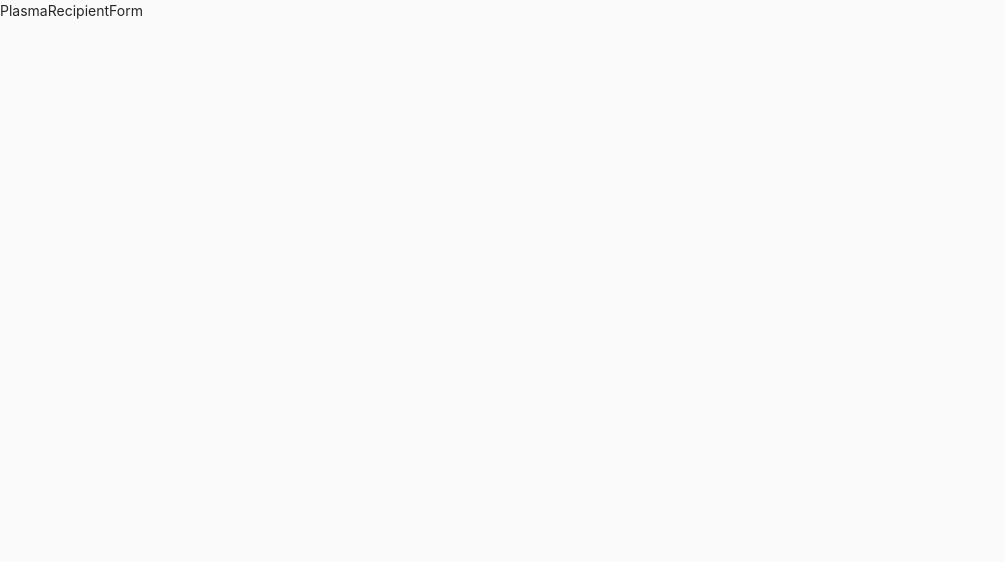
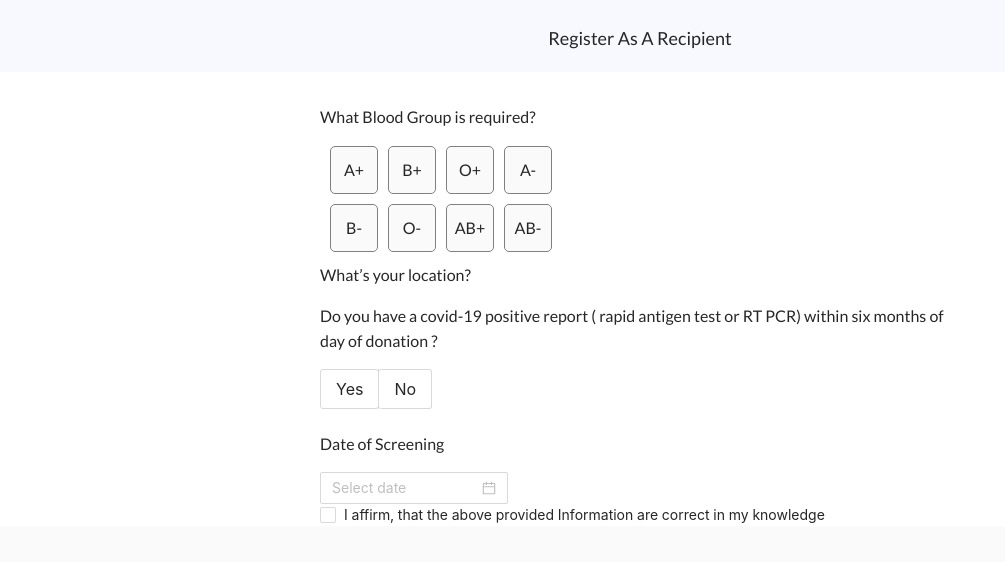
Before and after one commit to Souro-23/covidcareapp, a React (Create React App) app: page /register/recipient in a window 1280 px wide. Shown: the top 562 px of the page, without its empty margins (0-1005 px from the left). Built offline with nearby package versions, Linux system fonts and the light colour scheme.

Commit message:
Registration in process

```diff
--- a/src/Containers/Home/Home.js
+++ b/src/Containers/Home/Home.js
@@ -43,7 +43,7 @@ export default function Home(props) {
                     <div className={classes.actionCard}>
                         <h1>Relax!</h1>
                         <p > Let us know what you’re looking for?</p>
-                        <Button block className={classes.actionButton}>
+                        <Button onClick={()=>changeRoute("register/recipient")} block className={classes.actionButton}>
                             I am looking for Plasma Donors
                         </Button>
                         <Button block className={classes.actionButton2}>
@@ -120,7 +120,6 @@ export default function Home(props) {
 
                         {/* Code of eligibility conformation */}
 
-
                         <br/><br/><br/><br/>
                         <Button onClick={()=>changeRoute("register/donor")} block className={classes.actionButton}>
                            Yes, I am eligible
--- /dev/null
+++ b/src/Containers/RecipientRegistration/After/AfterForm.js
@@ -0,0 +1,80 @@
+import React, { useState } from "react";
+import classes from "../RecipientRegistration.module.css";
+import { Row,Radio,Checkbox, Col, DatePicker } from "antd";
+
+
+
+const bloodGroup = ["A+", "B+", "O+", "A-", "B-", "O-", "AB+", "AB-"];
+
+
+
+export default function AfterForm() {
+
+
+  const [selected, setSelected] = useState(-1);
+  const onSelect = (val) => {
+    console.log(val, "hello", selected);
+    setSelected(val);
+  };
+  function onChange(date, dateString) {
+    console.log(date, dateString);
+  }
+  function onChange(e) {
+    console.log(`checked = ${e.target.checked}`);
+  }
+  return (
+    <div className={classes.after}>
+      <Row justify='center'>
+        <Col md={12} xs={20}>
+          <div className={classes.bloodGroupContainer}>
+            <p>What Blood Group is required?</p>
+            <div className={classes.bloodGroups}>
+              {bloodGroup.map((bg, index) => {
+                if (index < 4)
+                  return (
+                    <div
+                      onClick={() => onSelect(index)}
+                      className={
+                        selected === index
+                          ? `${classes.bloodGroup} ${classes.selected}`
+                          : `${classes.bloodGroup}`
+                      }>
+                      <p>{bg}</p>
+                    </div>
+                  )
+              })}
+            </div>
+            <div className={classes.bloodGroups}>
+              {bloodGroup.map((bg, index) => {
+                if (index > 3)
+                  return (
+                    <div
+                      onClick={() => onSelect(index)}
+                      className={
+                        selected === index
+                          ? `${classes.bloodGroup} ${classes.selected}`
+                          : `${classes.bloodGroup}`
+                      }>
+                      <p>{bg}</p>
+                    </div>
+                  )
+              })}
+            </div>
+            <p>What’s your location?</p>
+            <p>Do you have a covid-19 positive report ( rapid antigen test or RT PCR) within six months of day of donation ?</p>
+            <Radio.Group defaultValue="a" size="large">
+              <Radio.Button className={classes.covidPositive}  value={true}>Yes</Radio.Button>
+              <Radio.Button className={classes.covidPositive} value={false}>No</Radio.Button>
+            </Radio.Group>
+            <br/><br/>
+            <p>Date of Screening</p>
+            <DatePicker onChange={onChange} />
+            <br/>
+            <Checkbox className={classes.checkbox} onChange={onChange}>I affirm, that the above provided Information are correct in my knowledge</Checkbox>
+
+          </div>
+        </Col>
+      </Row>
+    </div>
+  );
+}
--- /dev/null
+++ b/src/Containers/RecipientRegistration/Before/BeforeForm.js
@@ -0,0 +1,5 @@
+import React from "react";
+
+export default function BeforeForm() {
+  return <div>Before</div>;
+}
--- a/src/Containers/RecipientRegistration/RecipientRegistration.js
+++ b/src/Containers/RecipientRegistration/RecipientRegistration.js
@@ -1,9 +1,26 @@
-import React from 'react'
+import React, { useState } from "react";
+import classes from "./RecipientRegistration.module.css";
+import BeforeForm from "./Before/BeforeForm";
+import AfterForm from "./After/AfterForm";
 
 export default function PlasmaRecipientForm() {
-    return (
-        <div>
-            PlasmaRecipientForm
-        </div>
-    )
+  const [name, setname] = useState("");
+  const [gender, setGender] = useState("");
+  const [mobileNumber, setMobileNumber] = useState("");
+  const [state, setState] = useState("");
+  const [bloodGroup, setBloodGroup] = useState("");
+  const [location, setLocation] = useState("");
+  const [covidPositive, setCovidPositive] = useState(null);
+  const [date, setDate] = useState(null);
+
+  const [step, setStep] = useState(1);
+
+  return <>
+    <div className={classes.body}>
+      <div className={classes.formTitle}>
+        <h1>Register As A Recipient</h1>
+      </div>
+    {step === 0 ?<BeforeForm /> : <AfterForm />}
+    </div>
+  </>;
 }
--- /dev/null
+++ b/src/Containers/RecipientRegistration/RecipientRegistration.module.css
@@ -0,0 +1,61 @@
+.body{
+  background-color: #F7F9FF;
+}
+.formTitle{
+  padding: 1.5rem 0 0.7rem 0;
+}
+.formTitle h1{
+  font-size: 18px;
+  font-family: 'Lato', sans-serif;
+  text-align: center;
+}
+
+
+
+
+
+
+
+
+.after{
+  background-color: white;
+  padding-top:2rem;
+}
+.bloodGroupContainer p{
+  font-size: 16px;
+  font-family: 'Lato', sans-serif;
+}
+.bloodGroups {
+  display: flex;
+}
+.bloodGroup {
+  height: 3rem;
+  width: 3rem;
+  display: flex;
+  justify-content: center;
+  align-items: center;
+  background-color: #fafafa;
+  margin-left: 10px;
+  margin-bottom: 10px;
+  border-radius: 5px;
+  border: 1px solid grey;
+  cursor: pointer;
+}
+.bloodGroup p {
+  margin-bottom: 0;
+  font-size: 16px;
+  font-weight: 500;
+}
+
+.selected {
+  background: #2F61F5;
+  color: white;
+}
+
+.covidPositive{
+  margin-right: 1rem;
+  border-radius: 3px!important;
+}
+.checkbox{
+  margin-top: 1.5rem;
+}
```
Also changed, not shown: src/Components/ModalContainers/Congratulation/CongratulationsModal.js (added, +9 -0 lines), src/Containers/RecipientRegistration/After/AfterForm.module.css (added), src/Containers/RecipientRegistration/Before/BeforeForm.module.css (added).
